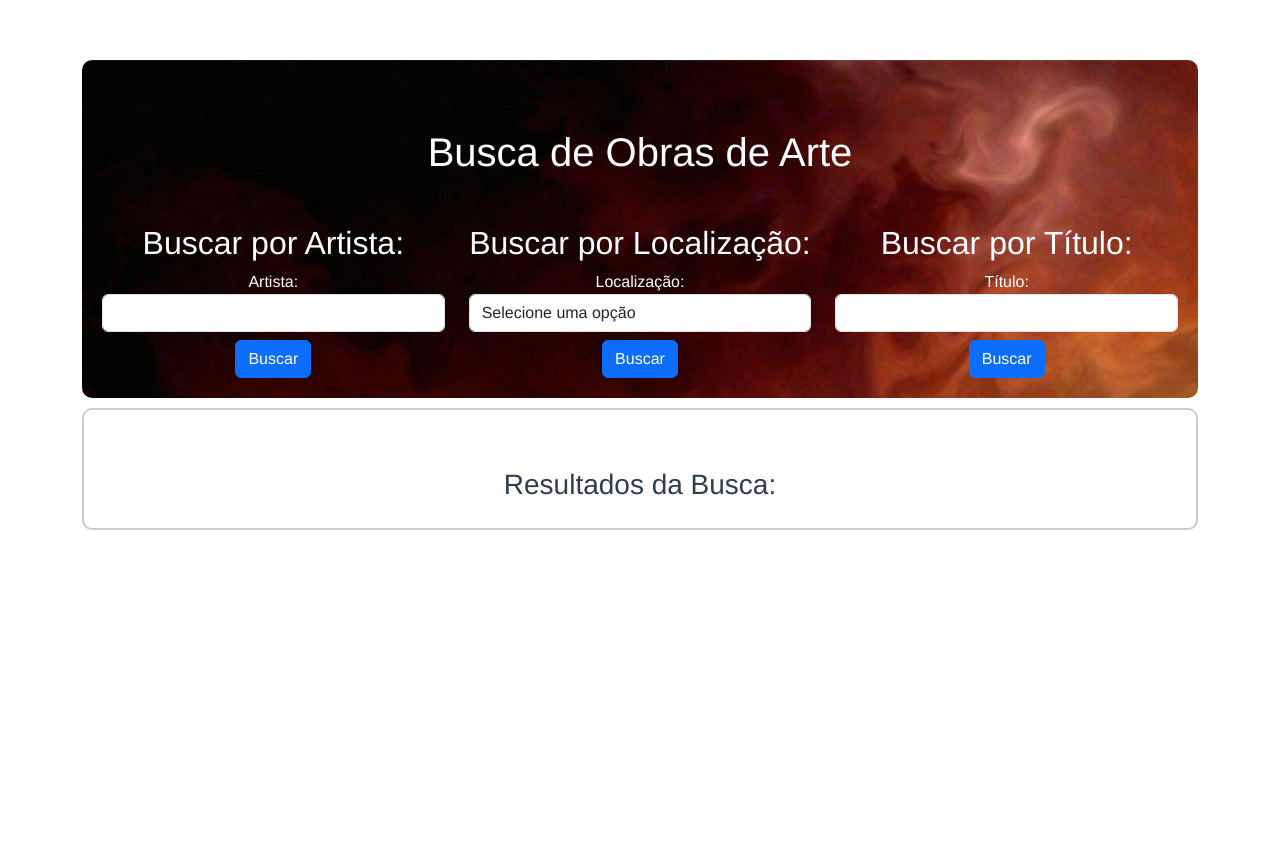
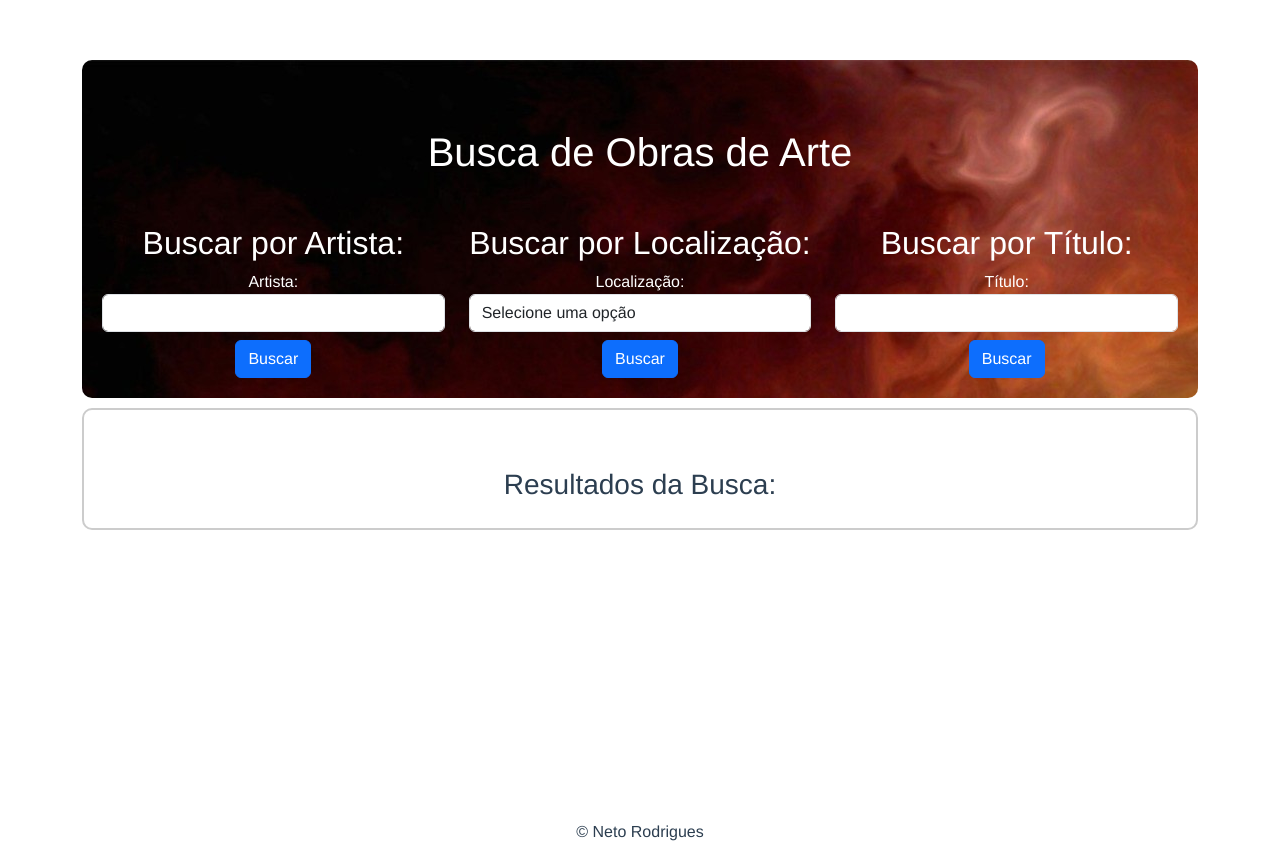
Before and after one commit to NetoRibeiroZ/desafioInsight, a Vue app: page / in a window 1280 px wide. Before the commit the page ends 800 px from the top, so only its background shows below. Built offline with nearby package versions, Linux system fonts and the light colour scheme.

Commit message:
Alterações de usabilidade

```diff
--- a/package.json
+++ b/package.json
@@ -13,6 +13,7 @@
     "bootstrap-vue": "^2.23.1",
     "core-js": "^3.8.3",
     "vue": "^2.6.14",
+    "vue-lazyload": "^1.3.3",
     "vue-router": "^3.6.5"
   },
   "devDependencies": {
--- a/src/App.vue
+++ b/src/App.vue
@@ -1,7 +1,9 @@
 <template>
   <div id="app">
     <searchComponent/>
+    <footer class="m-3"> © Neto Rodrigues</footer>
   </div>
+
 </template>
 
 <script>
@@ -23,5 +25,13 @@ export default {
   text-align: center;
   color: #2c3e50;
   margin-top: 60px;
+  min-height: 100vh;
+  height: 100vh;
+  display: flex;
+  flex-direction: column;
+  align-items: center;
+  justify-content: space-between;
+
+
 }
 </style>
--- a/src/components/searchComponent.vue
+++ b/src/components/searchComponent.vue
@@ -10,6 +10,7 @@
             <div class="form-group">
               <label for="artist">Artista:</label>
               <input
+                @keyup.enter="searchByArtist()"
                 type="text"
                 id="artist"
                 class="form-control"
@@ -46,6 +47,7 @@
             <div class="form-group">
               <label for="title">Título:</label>
               <input
+                @keyup.enter="searchByTitle()"
                 type="text"
                 id="title"
                 class="form-control"
@@ -81,14 +83,14 @@
           :key="artwork.objectID"
         >
           <div class="card card-size">
-            <div v-if="artwork.primaryImage">
+            <div v-if="artwork.primaryImageSmall">
               <img
-                :src="artwork.primaryImage"
+                v-lazy="artwork.primaryImageSmall"
                 :alt="artwork.title"
                 class="card-img-top image"
               />
             </div>
-            <div v-else class="no-image-available">Sem imagem disponível</div>
+            <div v-else class="no-image-available"><p>Sem imagem disponível</p></div>
             <button
               class="btn btn-primary m-2"
               :class="{
@@ -260,11 +262,14 @@ a {
   color: #42b983;
 }
 .no-image-available {
-  text-align: center;
-  padding: 10px;
+  display: flex;
+  align-items: center;
+  justify-content: center;
   background-color: #f2f2f2;
-  color: #555;
+  color: #413333;
   font-style: italic;
+  width: 100%;
+  height: 300px;
 }
 .search-container {
   background-image: url("../assets/artwork-background.jpg");
--- a/src/main.js
+++ b/src/main.js
@@ -2,10 +2,12 @@ import Vue from "vue";
 import App from "./App.vue";
 import vueRouter from "vue-router";
 import axios from "axios";
+import VueLazyload from 'vue-lazyload';
 import "bootstrap/dist/css/bootstrap.css";
 import "bootstrap";
 
 Vue.use(vueRouter);
+Vue.use(VueLazyload);
 Vue.config.productionTip = false;
 //axios
 axios.defaults.baseURL = "https://collectionapi.metmuseum.org/public/";
```
Also changed, not shown: 1 other file (tests, documents, lock files or other folders).
